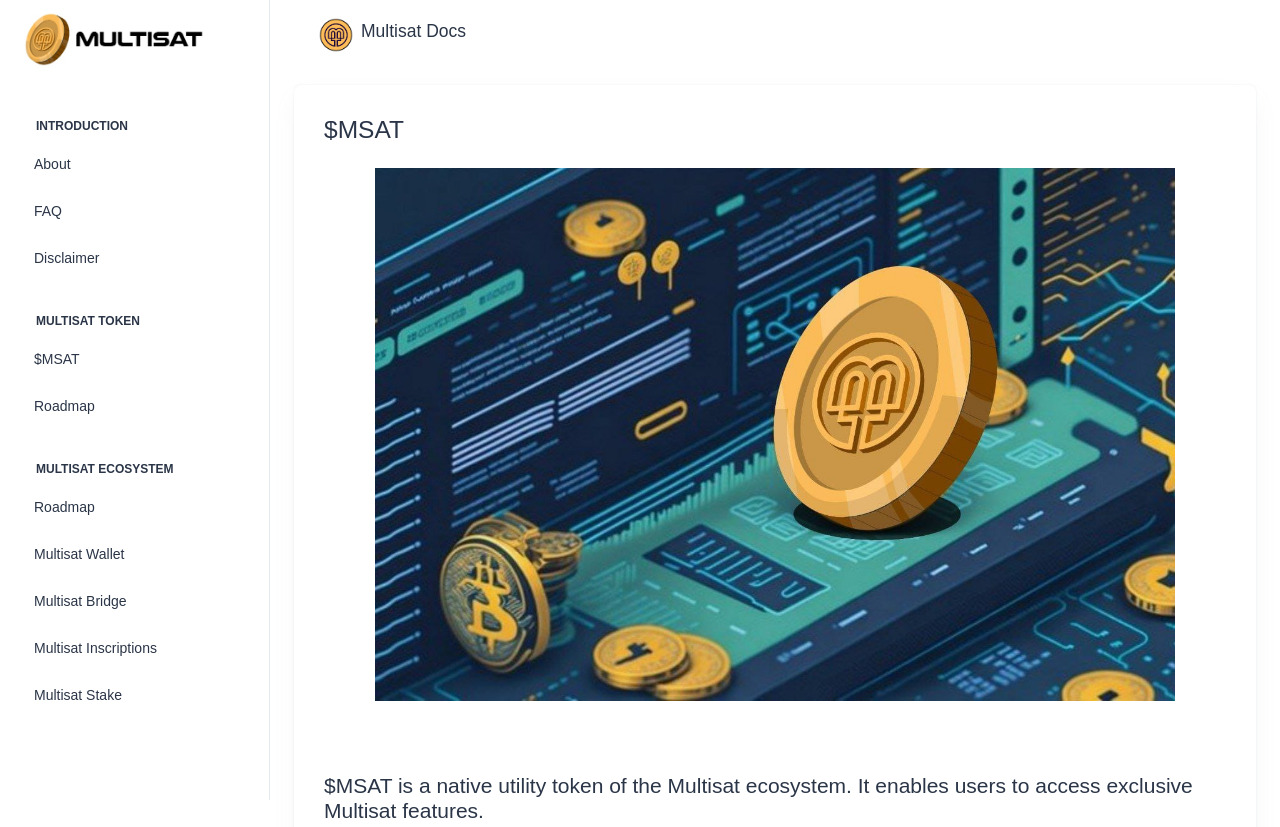
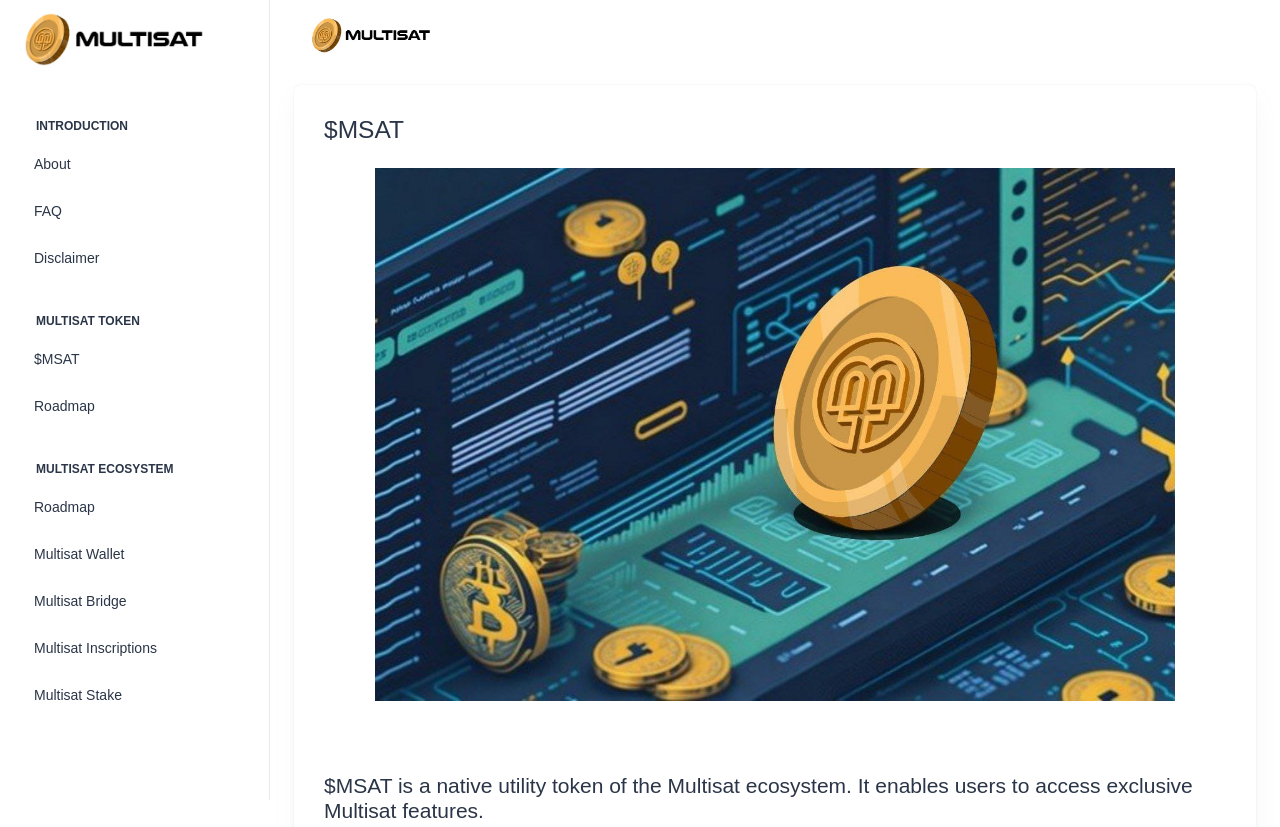
Before and after one commit to maulanabadarin123/multiset, a website: page $msat.html in a window 1280 px wide. Shown: the top 827 px of the page. Drawn offline with Linux system fonts and the light colour scheme.

Commit message:
fifth commit

```diff
--- a/$msat.html
+++ b/$msat.html
@@ -124,8 +124,7 @@
             </li>
             <li class="nav-item">
               <a class="nav-link" href="javascript:void(0)">
-                <img src="src/assets/images/item/logo multisat.png" alt="" width="50" height="50" class="rounded-circle">
-                <h5>Multisat Docs</h5>
+                <img src="src/assets/images/item/new logo.PNG" alt="" width="120">
               </a>
             </li>
           </ul>
```
Also changed, not shown: Multisat-Bridge.html (+1 -2 lines), Multisat-Inscription.html (+1 -2 lines), Multisat-Stake.html (+1 -2 lines), Multisat-Wallet.html (+1 -2 lines), disclaimer.html (+1 -2 lines), faq.html (+1 -2 lines), index.html (+1 -2 lines), roadmap.html (+1 -2 lines).
